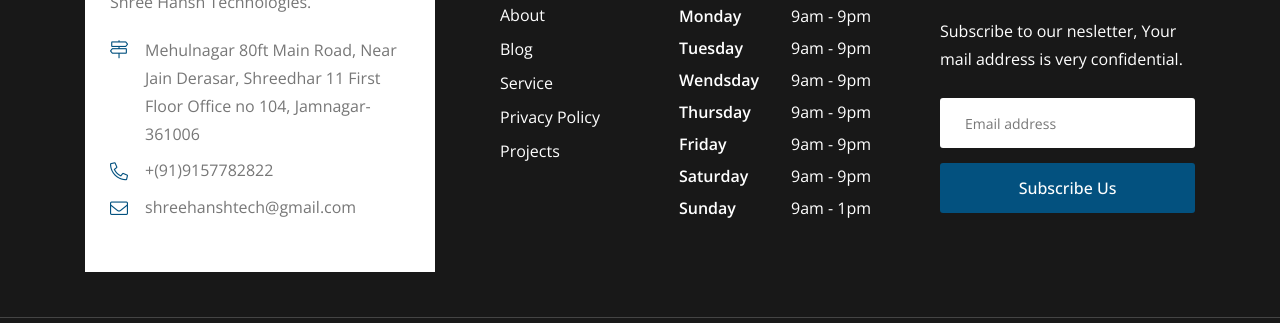
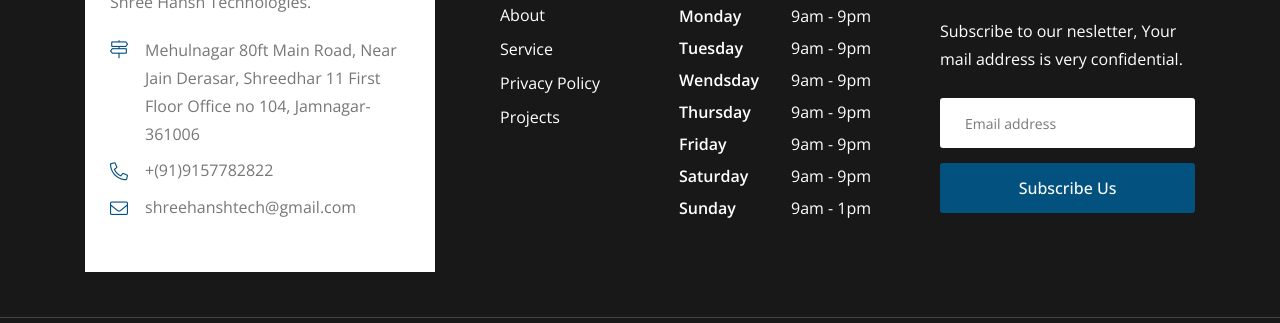
Before and after one commit to ShreeHansh/SHTechNewTheme, a plain HTML site: page about.html in a window 1280 px wide. Shown: the part 4197-4520 px from the top of the page. Drawn offline with nearby package versions, Linux system fonts and the light colour scheme.

Commit message:
Blogs link Commented

```diff
--- a/about.html
+++ b/about.html
@@ -879,7 +879,7 @@
                                         <div class="footer-widget-menu">
                                             <ul>
                                                 <li><a href="about.html">About</a></li>
-                                                <li><a href="blog.html">Blog</a></li>
+                                                <!--<li><a href="blog.html">Blog</a></li>-->
                                                 <li><a href="service.html">Service</a></li>
                                                 <li><a href="about.html">Privacy Policy</a></li>
                                                 <li><a href="about.html">Projects </a></li>
```
Also changed, not shown: contact.html (+1 -1 lines), index.html (+1 -1 lines), service-details.html (+1 -1 lines), service.html (+1 -1 lines).
